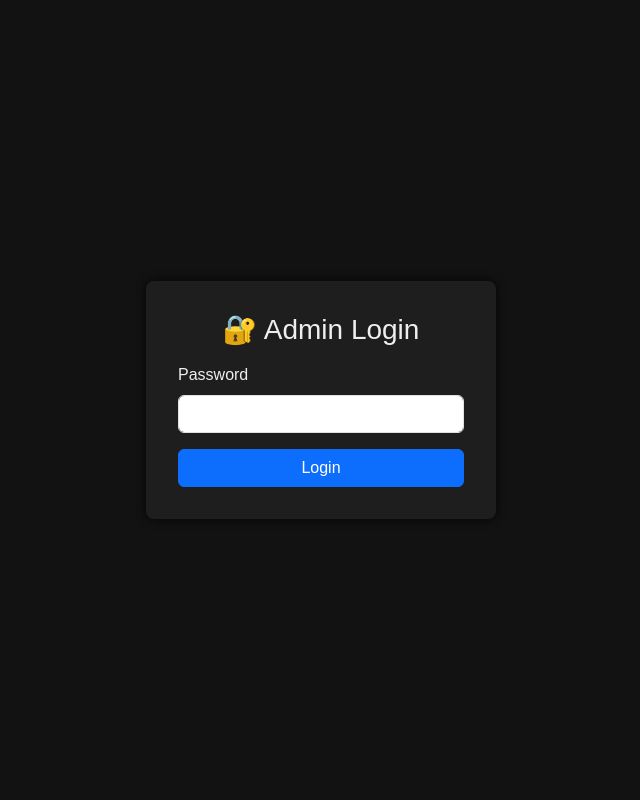
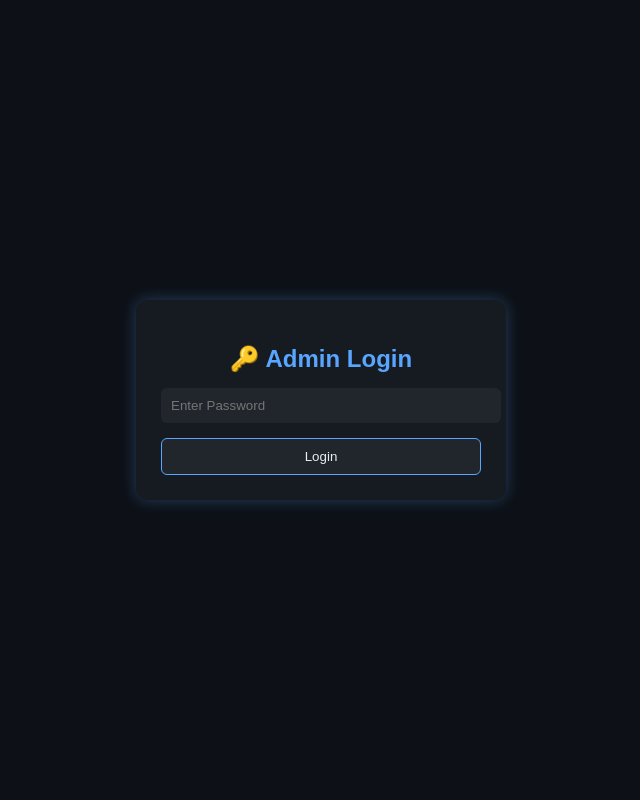
Before and after one commit to 9v1h3r3/OK, a Flask app: page /admin in a window 1280 px wide. Shown: the whole page, without its empty margins (319-959 px from the left). Run offline with Flask 3, Linux system fonts and the light colour scheme.

Commit message:
Update admin.html

```diff
--- a/templates/admin.html
+++ b/templates/admin.html
@@ -1,41 +1,28 @@
-<!DOCTYPE html>
+<!doctype html>
 <html lang="en">
 <head>
-  <meta charset="UTF-8">
+  <meta charset="utf-8">
   <title>Admin Login</title>
-  <link href="https://cdn.jsdelivr.net/npm/bootstrap@5.3.3/dist/css/bootstrap.min.css" rel="stylesheet">
   <style>
-    body {
-      background-color: #121212;
-      color: #eee;
-      font-family: Arial, sans-serif;
-      display: flex;
-      align-items: center;
-      justify-content: center;
-      height: 100vh;
-    }
-    .login-box {
-      background: #1e1e1e;
-      padding: 2rem;
-      border-radius: 8px;
-      width: 350px;
-      box-shadow: 0 0 10px rgba(0,0,0,0.8);
-    }
+    body {background:#0d1117; color:#e6edf3; font-family:sans-serif; display:flex; align-items:center; justify-content:center; height:100vh; margin:0}
+    .card {background:#161b22; padding:25px; border-radius:12px; width:320px; box-shadow:0 0 15px rgba(88,166,255,0.3);}
+    h2 {color:#58a6ff; margin-bottom:15px; text-align:center}
+    input {width:100%; padding:10px; border:none; border-radius:6px; margin-bottom:15px; background:#21262d; color:#e6edf3;}
+    button {width:100%; padding:10px; border:1px solid #58a6ff; border-radius:6px; background:#21262d; color:#e6edf3; cursor:pointer; transition:0.2s;}
+    button:hover {background:#58a6ff; color:#0d1117;}
+    .error {color:#ff6b6b; margin-bottom:10px; text-align:center;}
   </style>
 </head>
 <body>
-<div class="login-box">
-  <h3 class="mb-3 text-center">🔐 Admin Login</h3>
-  {% if error %}
-    <div class="alert alert-danger">{{ error }}</div>
-  {% endif %}
-  <form method="post">
-    <div class="mb-3">
-      <label for="password" class="form-label">Password</label>
-      <input type="password" class="form-control" id="password" name="password" required>
-    </div>
-    <button type="submit" class="btn btn-primary w-100">Login</button>
-  </form>
-</div>
+  <div class="card">
+    <h2>🔑 Admin Login</h2>
+    {% if error %}
+      <div class="error">{{ error }}</div>
+    {% endif %}
+    <form method="post">
+      <input type="password" name="password" placeholder="Enter Password" required>
+      <button type="submit">Login</button>
+    </form>
+  </div>
 </body>
 </html>
```
